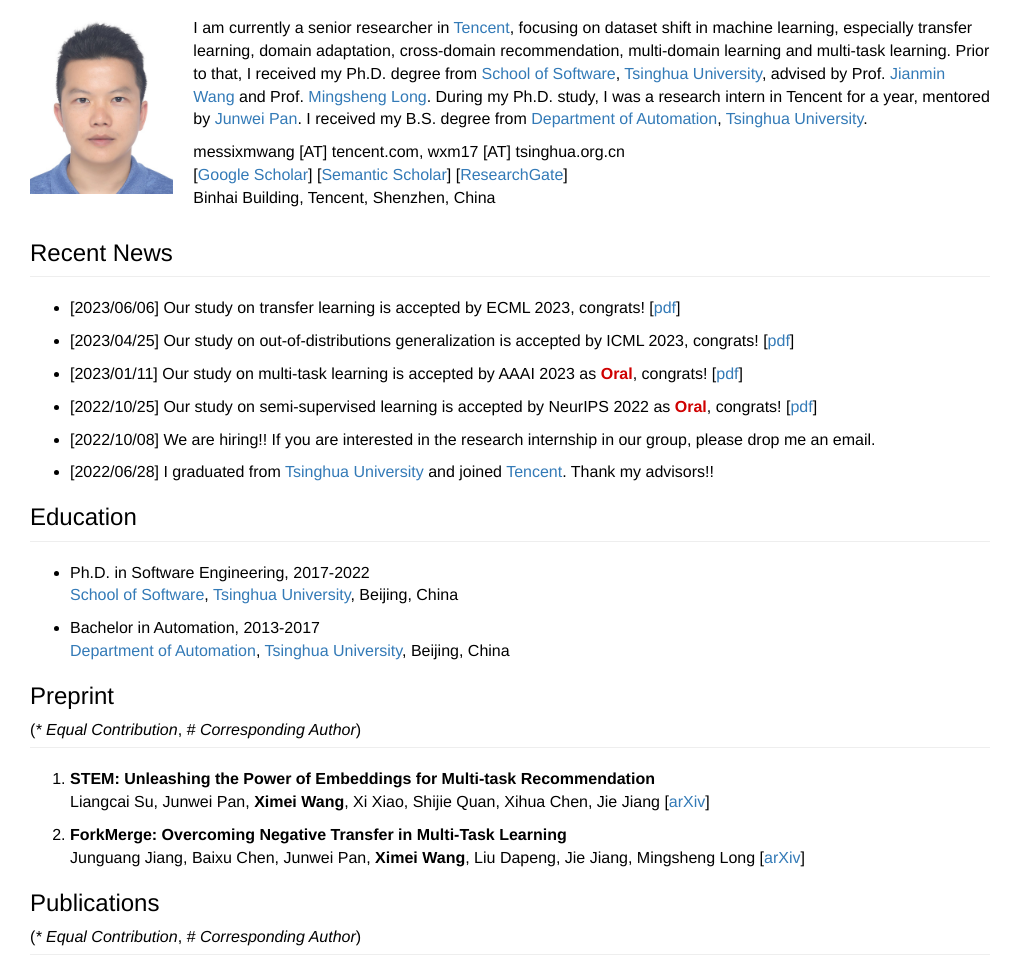
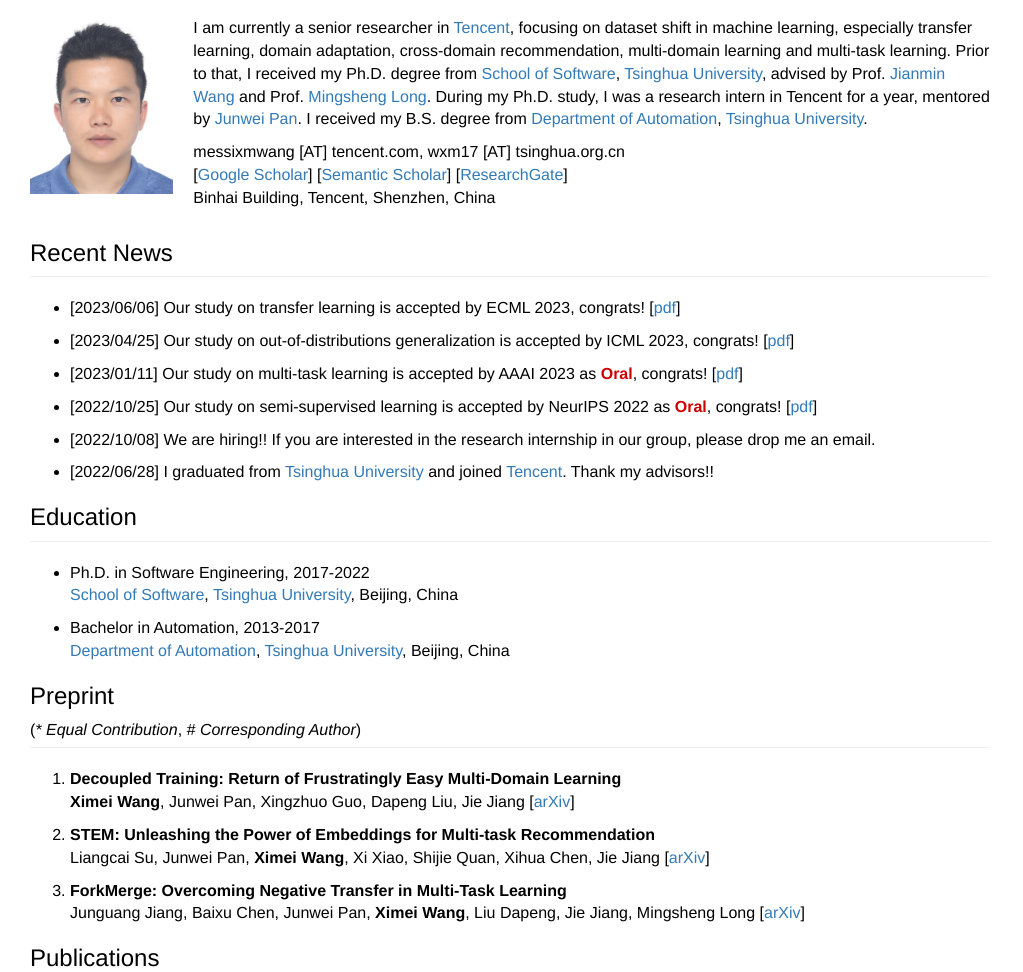
Before and after one commit to wxm17/wxm17.github.io, a plain HTML site: page index.html in a window 1280 px wide. Shown: the part 87-1059 px from the top of the page, without its empty margins (0-1023 px from the left). Drawn offline with Linux system fonts and the light colour scheme; some packages are replaced by stand-ins of ours; a script that the page names is missing.

Commit message:
add a new pre-print

```diff
--- a/index.html
+++ b/index.html
@@ -83,6 +83,10 @@
         (<em>* Equal Contribution</em>, <em># Corresponding Author</em>)
          <hr>
            <ol>
+               <li>
+                   <p><strong>Decoupled Training: Return of Frustratingly Easy Multi-Domain Learning</strong><br>
+                            <strong>Ximei Wang</strong>, Junwei Pan, Xingzhuo Guo, Dapeng Liu, Jie Jiang [<a href="https://arxiv.org/abs/2309.10302">arXiv</a>]</p>
+               </li>
                <li>
                    <p><strong>STEM: Unleashing the Power of Embeddings for Multi-task Recommendation</strong><br>
                             Liangcai Su, Junwei Pan, <strong>Ximei Wang</strong>, Xi Xiao, Shijie Quan, Xihua Chen, Jie Jiang [<a href="https://arxiv.org/abs/2308.13537">arXiv</a>]</p>
```
